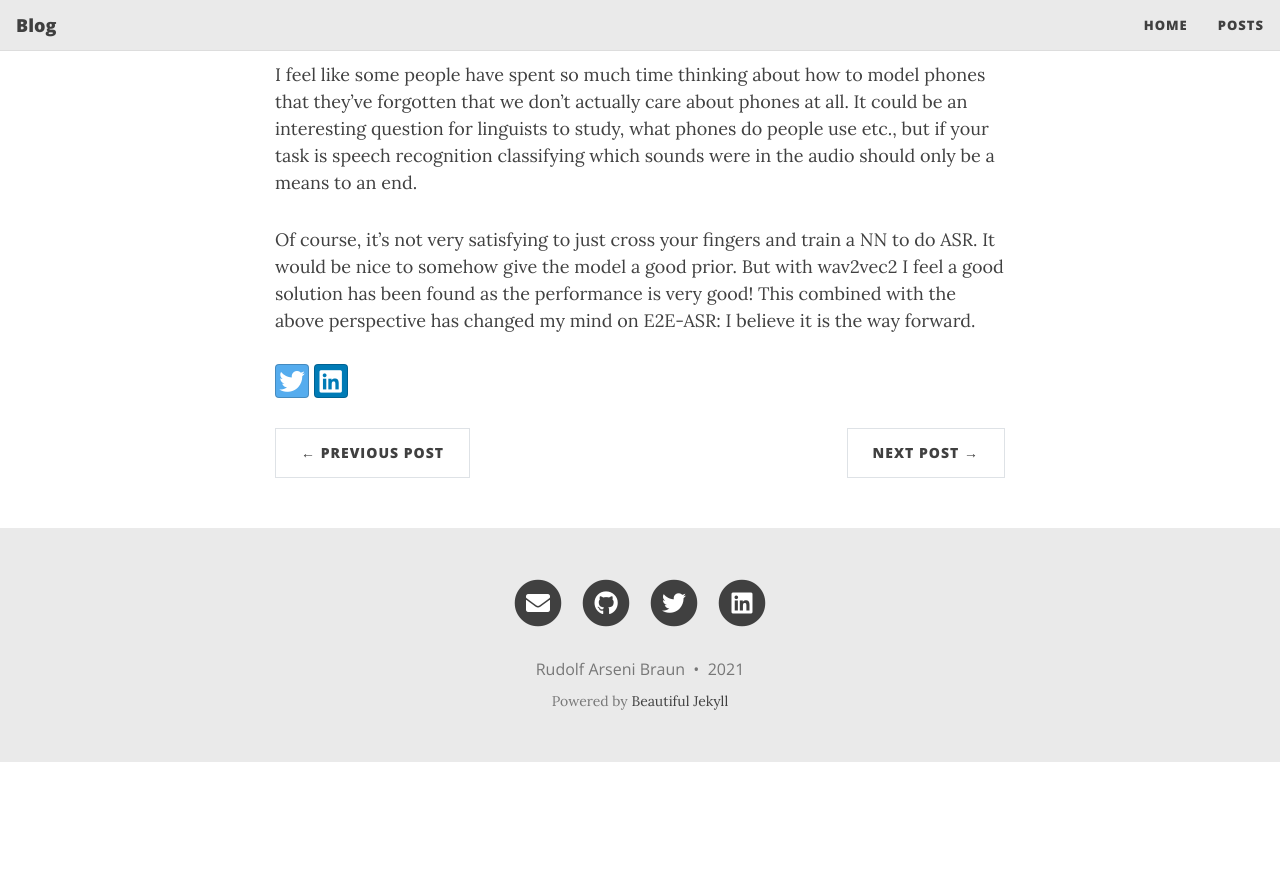
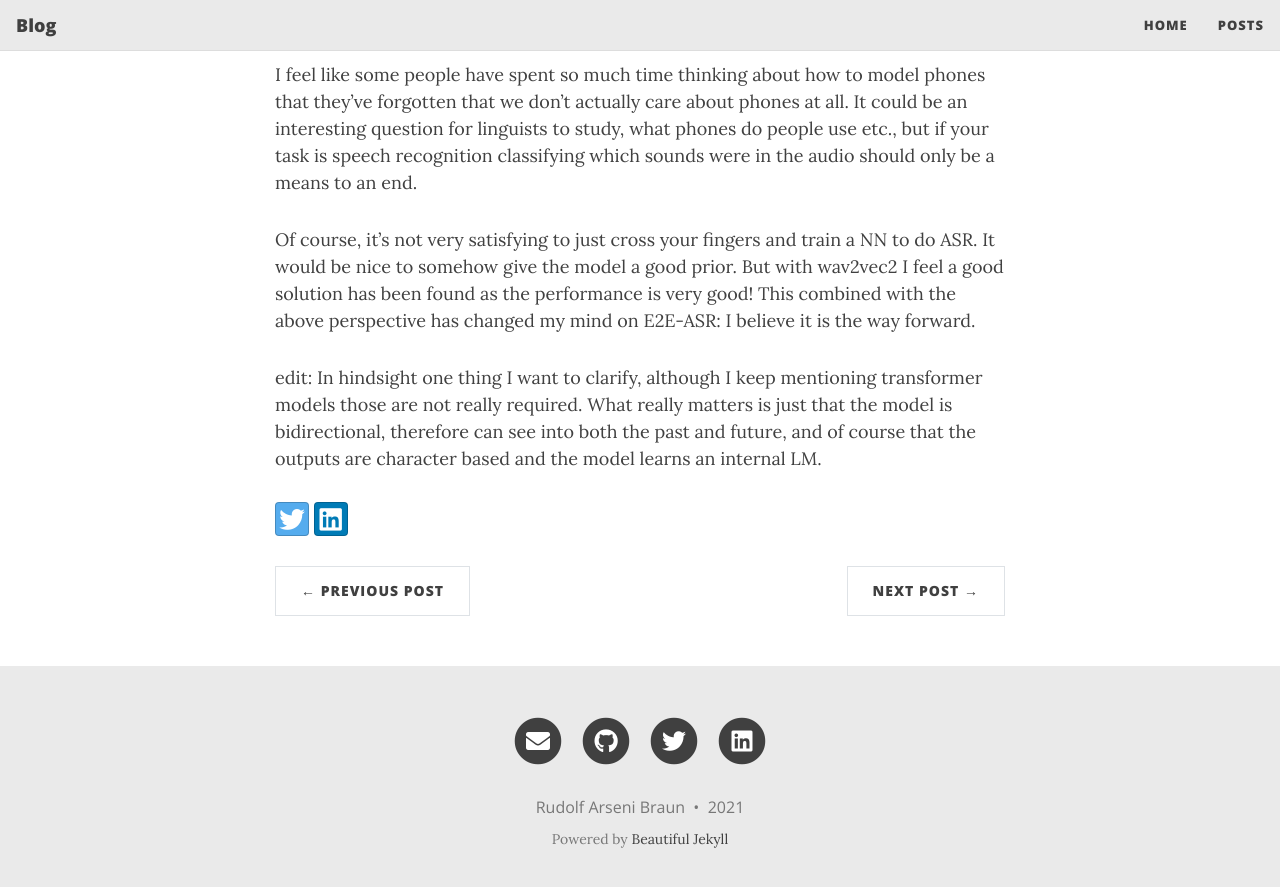
Before and after one commit to RuABraun/RuABraun.github.io, a Jekyll site: the page built from _posts/2021-04-12-Why-Im-Changing-My-Mind-On-E2E-ASR.markdown, in a window 1280 px wide and 900 px high, scrolled down 1837 px. Shown: the top 887 px of the window. Built offline with Jekyll 4.4.1, drawn with Linux system fonts in a browser that asks for light colours; nearby versions of some CDN libraries; before the commit the page ends 2599 px from its top, so only the background shows below that.

Commit message:
updating E2E blogpost

```diff
--- a/_posts/2021-04-12-Why-Im-Changing-My-Mind-On-E2E-ASR.markdown
+++ b/_posts/2021-04-12-Why-Im-Changing-My-Mind-On-E2E-ASR.markdown
@@ -31,3 +31,5 @@ Clean transcripts aren't just better for a human reader, it also makes post proc
 I feel like some people have spent so much time thinking about how to model phones that they've forgotten that we don't actually care about phones at all. It could be an interesting question for linguists to study, what phones do people use etc., but if your task is speech recognition classifying which sounds were in the audio should only be a means to an end.
 
 Of course, it's not very satisfying to just cross your fingers and train a NN to do ASR. It would be nice to somehow give the model a good prior. But with wav2vec2 I feel a good solution has been found as the performance is very good! This combined with the above perspective has changed my mind on E2E-ASR: I believe it is the way forward.
+
+edit: In hindsight one thing I want to clarify, although I keep mentioning transformer models those are not really required. What really matters is just that the model is bidirectional, therefore can see into both the past and future, and of course that the outputs are character based and the model learns an internal LM.
```
